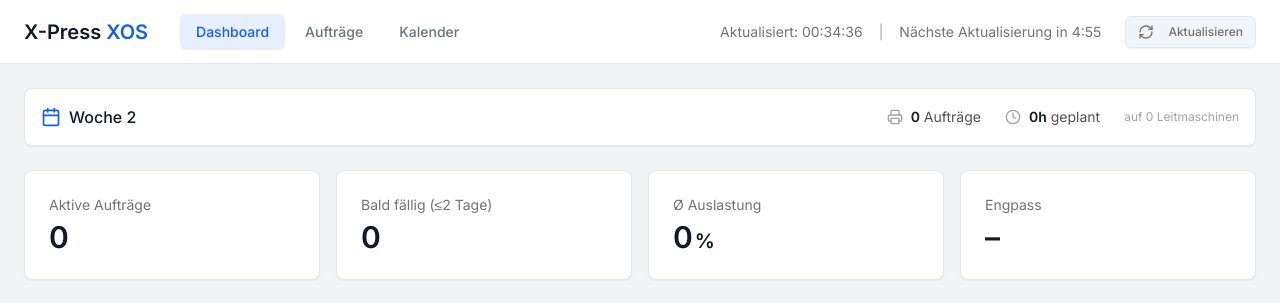
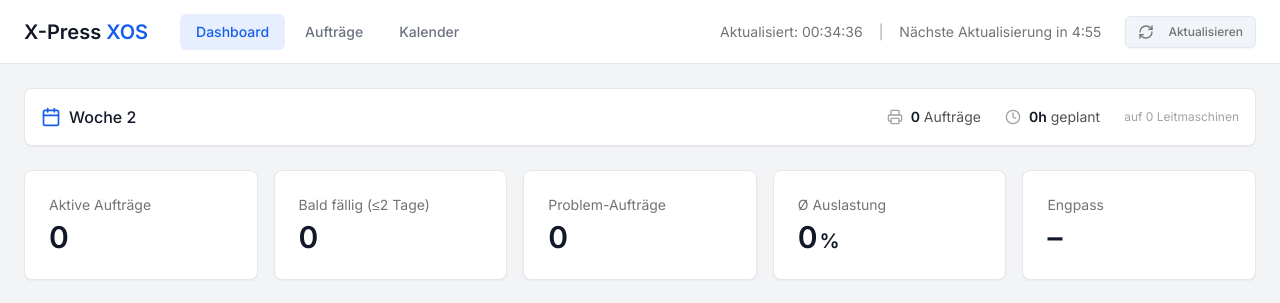
Before and after one commit to luka-commits/X-Press, a Next.js app: page / in a window 1280 px wide. Shown: the top 303 px of the page. Built offline with nearby package versions, Linux system fonts and the light colour scheme; no server answers; the database is empty.

Commit message:
feat(08-01): add Problem-Auftraege KPI card to dashboard
- Add problemOrders prop to KPICardsGrid interface
- Add Problem-Auftraege KPI card with critical variant when count > 0
- Pass problemOrders from getDashboardKPIs to KPICardsGrid
- Update grid to 5 columns to accommodate new card

```diff
--- a/src/app/page.tsx
+++ b/src/app/page.tsx
@@ -51,6 +51,7 @@
         critical={kpis.critical}
         avgCapacity={kpis.avgCapacity}
         engpass={kpis.engpass}
+        problemOrders={kpis.problemOrders}
       />
 
       {/* Machine Cards - Full Width */}
--- a/src/components/dashboard/KPICard.tsx
+++ b/src/components/dashboard/KPICard.tsx
@@ -40,9 +40,10 @@
     name: string;
     auslastung: number;
   } | null;
+  problemOrders: number;
 }
 
-export function KPICardsGrid({ total, critical, avgCapacity, engpass }: KPICardsGridProps) {
+export function KPICardsGrid({ total, critical, avgCapacity, engpass, problemOrders }: KPICardsGridProps) {
   // Determine capacity variant based on percentage
   const capacityVariant =
     avgCapacity > 90 ? 'critical' : avgCapacity > 70 ? 'warning' : avgCapacity > 0 ? 'success' : 'default';
@@ -57,12 +58,17 @@
     : 'default';
 
   return (
-    <div className="grid grid-cols-1 md:grid-cols-2 lg:grid-cols-4 gap-4 mb-6">
+    <div className="grid grid-cols-1 md:grid-cols-2 lg:grid-cols-5 gap-4 mb-6">
       <KPICard label="Aktive Aufträge" value={total} />
       <KPICard
         label="Bald fällig (≤2 Tage)"
         value={critical}
         variant={critical > 0 ? 'warning' : 'default'}
+      />
+      <KPICard
+        label="Problem-Aufträge"
+        value={problemOrders}
+        variant={problemOrders > 0 ? 'critical' : 'default'}
       />
       <KPICard
         label="Ø Auslastung"
```
